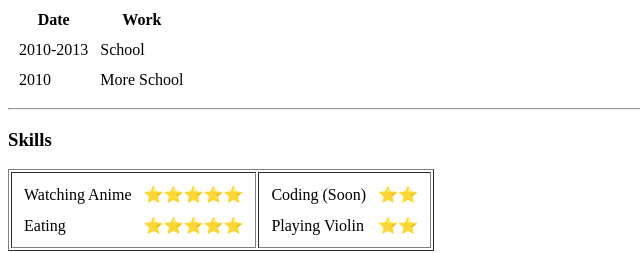
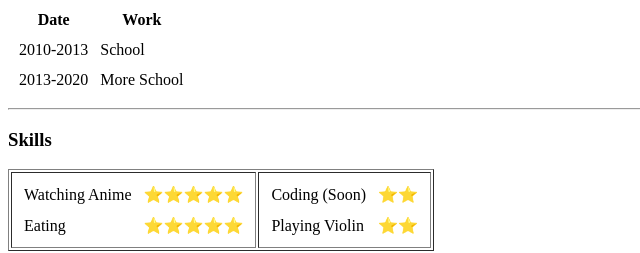
Before and after one commit to Airiseru/cv, a plain HTML site: page index.html in a window 1280 px wide. Shown: the part 523-776 px from the top of the page, 0-640 px from the left. Drawn offline with Linux system fonts and the light colour scheme.

Commit message:
Update index.html
Change year of more school from 2010 to 2013-2020

```diff
--- a/index.html
+++ b/index.html
@@ -47,7 +47,7 @@
                 <td>School</td>
             </tr>
             <tr>
-                <td>2010</td>
+                <td>2013-2020</td>
                 <td>More School</td>
             </tr>
         </tbody>
```
